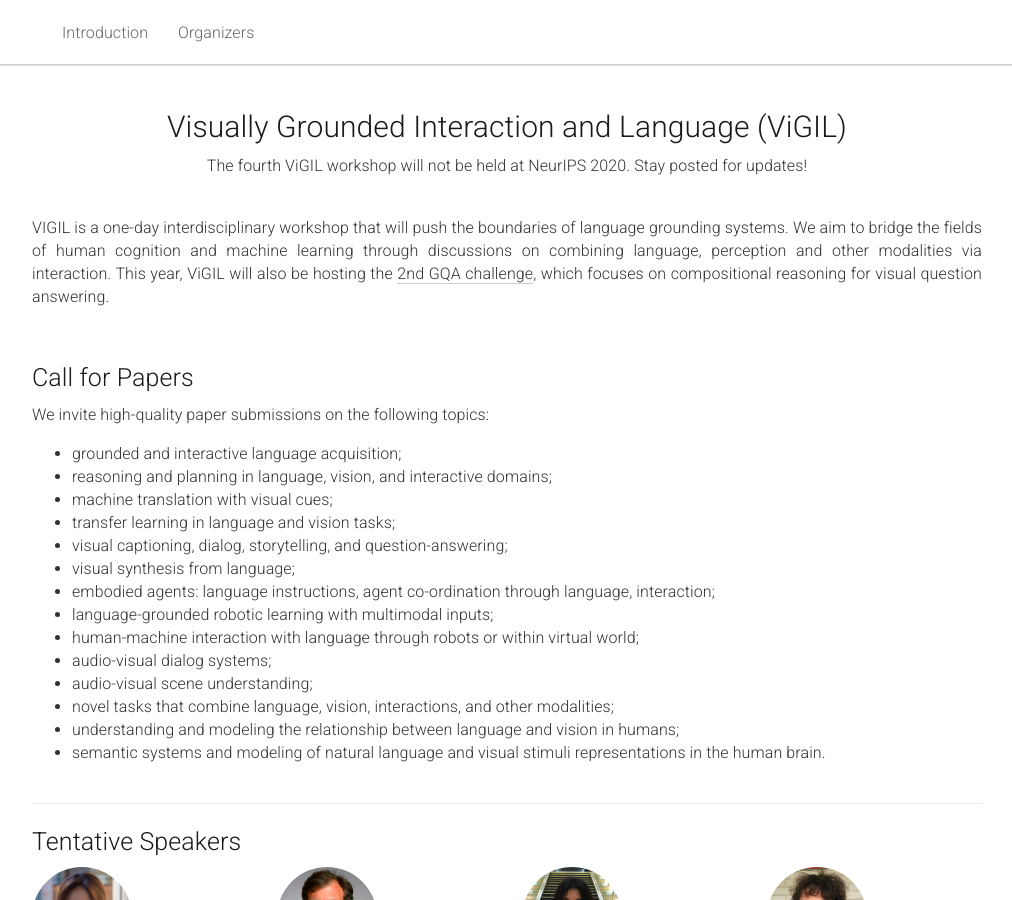
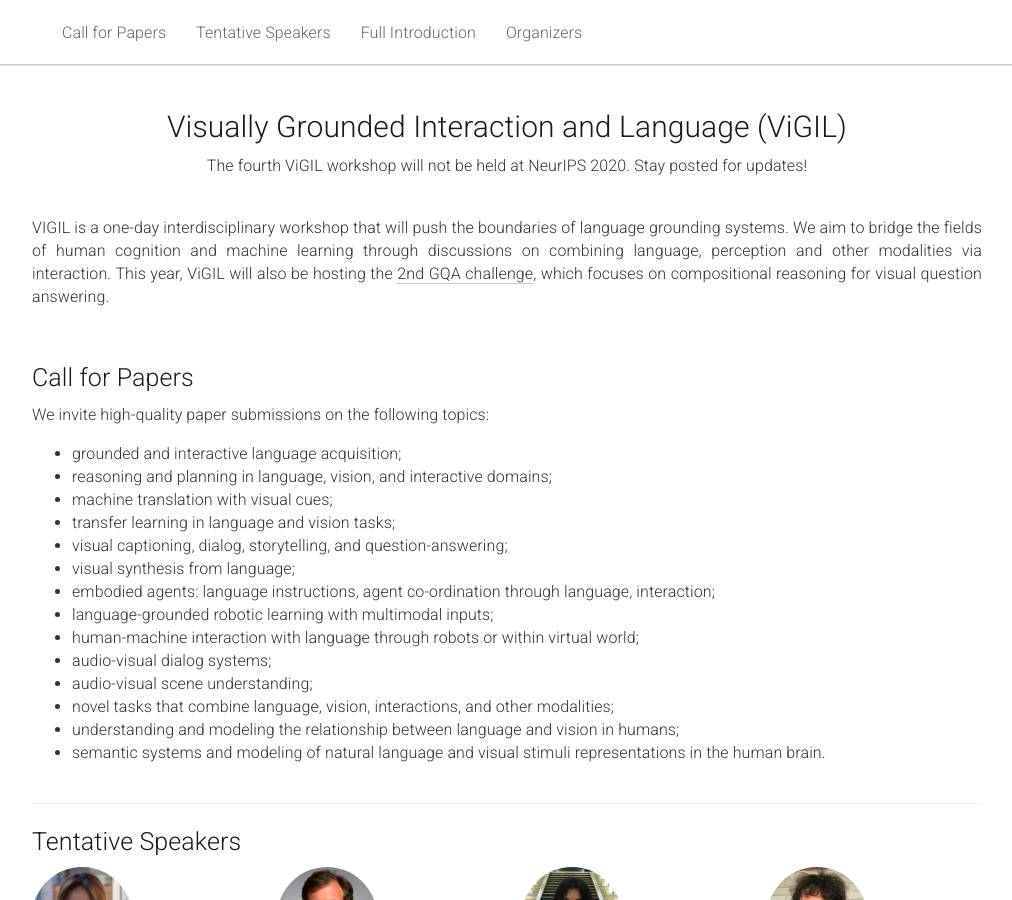
Before and after one commit to vigilworkshop/vigilworkshop.github.io, a Jekyll site: the page built from _pages/home.md, in a window 1280 px wide and 900 px high. Shown: the whole window, without its empty margins (133-1145 px from the left). Built offline with Jekyll 4.4.1, drawn with Linux system fonts in a browser that asks for light colours.

Commit message:
update nav

```diff
--- a/_includes/header.html
+++ b/_includes/header.html
@@ -13,12 +13,12 @@
 
     <div class="navbar-collapse collapse" id="navbar-main">
       <ul class="nav navbar-nav">
-        <li><a href="#intro">Introduction</a></li>
         <!--li><a href="#dates">Important Dates</a></li-->
-        <!--li><a href="#cfp">Call for Papers </a></li-->
+        <li><a href="#cfp">Call for Papers </a></li>
         <!--li><a href="#schedule">Schedule</a></li-->
-        <!--li><a href="#speakers">Invited Speakers</a></li-->
+        <li><a href="#speakers">Tentative Speakers</a></li>
         <!--li><a href="#accepted">Accepted Papers</a></li-->
+        <li><a href="#intro">Full Introduction</a></li>
         <li><a href="#organizers">Organizers</a></li>
         <!-- <li><a href="#sponsors">Sponsors</a></li> -->
       </ul>
--- a/_pages/home.md
+++ b/_pages/home.md
@@ -65,7 +65,7 @@ acknowledgements: ""
 
 <hr />
 
-<div class="row" id="organizers">
+<div class="row" id="speakers">
   <div class="col-xs-12">
     <h2>Tentative Speakers</h2>
   </div>
```
